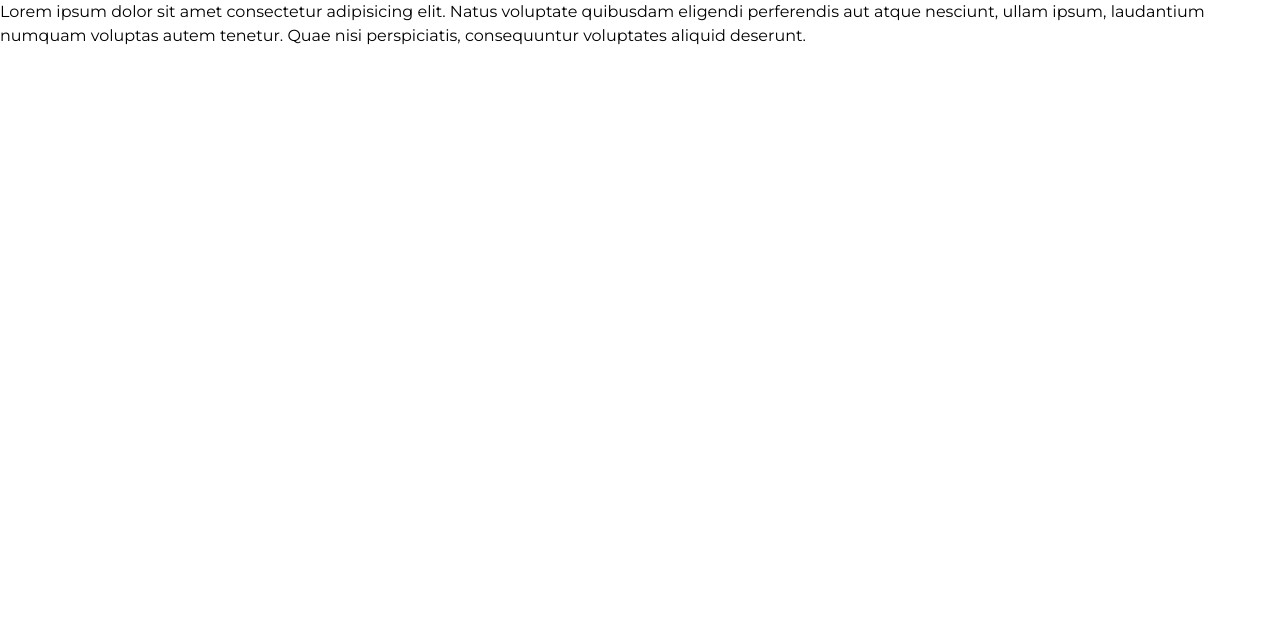
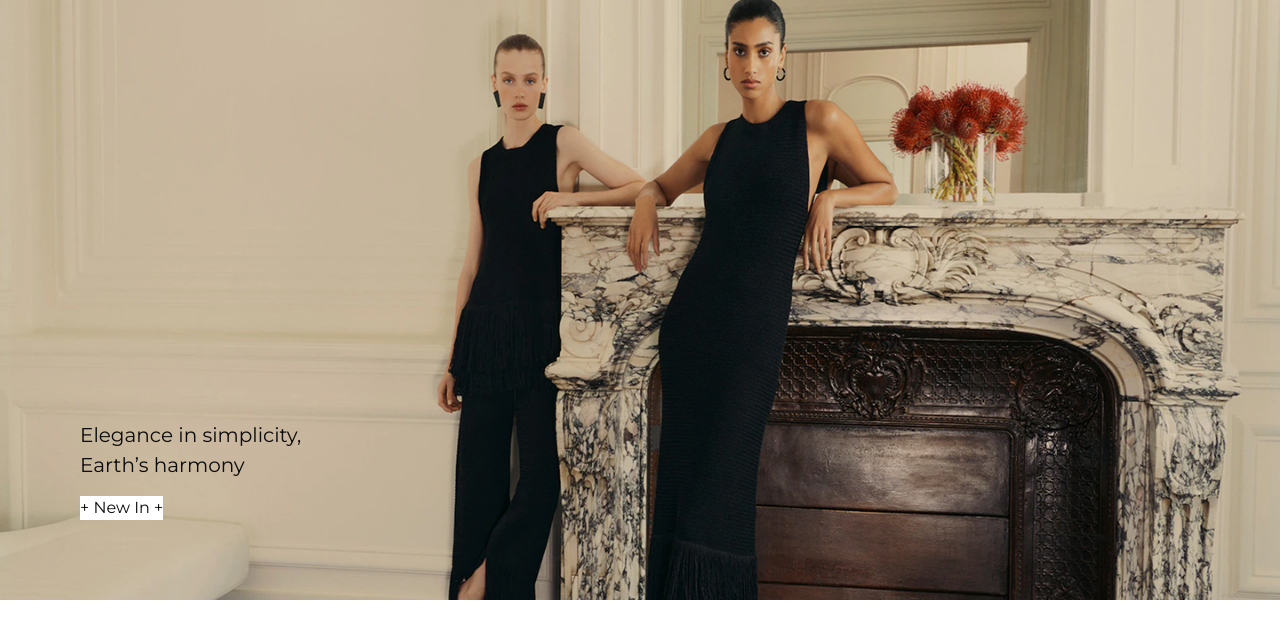
Before and after one commit to amirnasr94/Fashion-E-Commerse, a Next.js app: page / in a window 1280 px wide. Shown: the top 638 px of the page. Built offline with nearby package versions, Linux system fonts and the light colour scheme.

Commit message:
implement Header component

```diff
--- a/app/page.tsx
+++ b/app/page.tsx
@@ -1,7 +1,9 @@
+import HeroSection from "@/components/HeroSection";
+
 export default function Home() {
   return (
     <main>
-      <h1>Lorem ipsum dolor sit amet consectetur adipisicing elit. Natus voluptate quibusdam eligendi perferendis aut atque nesciunt, ullam ipsum, laudantium numquam voluptas autem tenetur. Quae nisi perspiciatis, consequuntur voluptates aliquid deserunt.</h1>
+      <HeroSection />
     </main>
   );
 }
--- /dev/null
+++ b/components/Header.tsx
@@ -0,0 +1,50 @@
+import Image from "next/image";
+import Link from "next/link";
+import SearchIcon from "@/public/assets/icons/search.svg";
+import AvatarIcon from "@/public/assets/icons/avatar.svg";
+import FavoriteIcon from "@/public/assets/icons/favorite.svg";
+import BasketIcon from "@/public/assets/icons/basket.svg";
+
+export const fetchCache = "force-no-store";
+
+export default function Header() {
+  return (
+    <header>
+      <div className="bg-primary-600 text-center py-1">
+        <h5 className="text-white">Enjoy Free Shipping On All Orders</h5>
+      </div>
+      <div className="grid grid-cols-3 items-center bg-white py-3">
+        <Image
+          src="/assets/images/Logo.png"
+          alt="modimal-logo"
+          className="mx-auto"
+          width={200}
+          height={100}
+        />
+        <nav className="space-x-5 mx-auto *:hover:text-primary-400">
+          <Link href={""} prefetch>
+            Collection
+          </Link>
+          <Link href={""} prefetch>
+            New In
+          </Link>
+          <Link href={""} prefetch>
+            Modiweek
+          </Link>
+          <Link href={""} prefetch>
+            Plus Size
+          </Link>
+          <Link href={""} prefetch>
+            Sustainability
+          </Link>
+        </nav>
+        <div className="flex gap-8 items-center justify-center">
+          <SearchIcon className="w-6 h-6" />
+          <AvatarIcon className="w-6 h-6" />
+          <FavoriteIcon className="w-6 h-6" />
+          <BasketIcon className="w-6 h-6" />
+        </div>
+      </div>
+    </header>
+  );
+}
--- /dev/null
+++ b/components/HeroSection.tsx
@@ -0,0 +1,20 @@
+import Image from "next/image";
+
+export const fetchCache = "force-no-store";
+
+export default function HeroSection() {
+  return (
+    <div className="relative w-full h-[600px]">
+      <Image src="/assets/images/hero.png" alt="modimal-hero" fill loading="lazy" />
+      <div className="absolute bottom-20 left-20 space-y-4">
+        <p className="text-black font-bold body-xl">
+          Elegance in simplicity,
+          <br /> Earth’s harmony
+        </p>
+        <button className="bg-white w-[184] h-[40] text-center">
+          <span className="text-black caption-md">+ New In +</span>
+        </button>
+      </div>
+    </div>
+  );
+}
```
